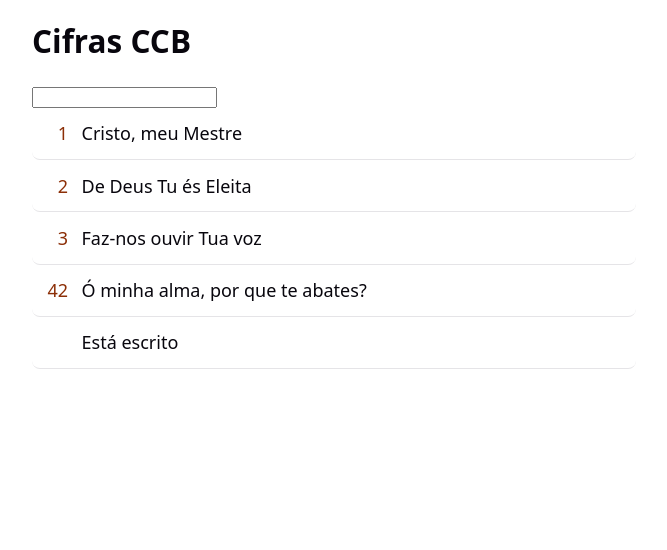
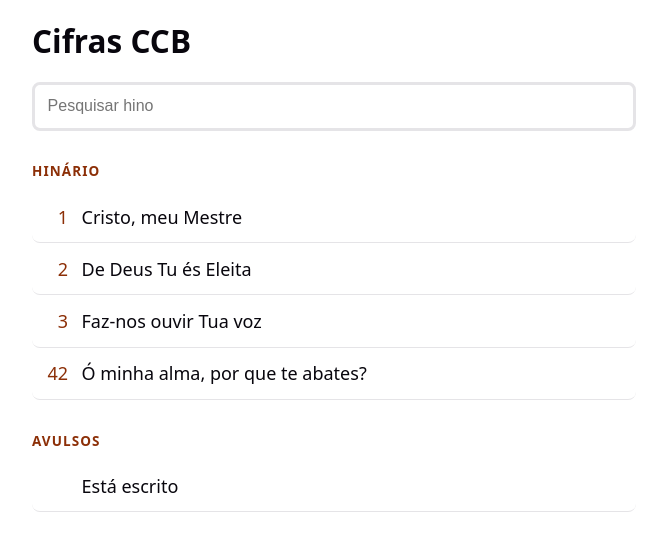
Before and after one commit to yvos77/cifras_ccb, a React (Vite) app: page / in a window 1280 px wide. Shown: the top 550 px of the page, without its empty margins (306-973 px from the left). Built offline with nearby package versions, Linux system fonts and the light colour scheme.

Commit message:
feat: agrupa lista por colecao e trata busca sem resultado

```diff
--- a/src/pages/ListaHinos.jsx
+++ b/src/pages/ListaHinos.jsx
@@ -26,16 +26,39 @@
   }, []);
 
 const visiveis = hinos.filter((hino) => combina(hino, texto));
+const hinario = visiveis.filter((hino) => hino.colecao === "hinario");
+const avulso = visiveis.filter((hino) => hino.colecao === "avulso");
+
 
   return (
     <div>
       <h1>Cifras CCB</h1>
-      <input value={texto} onChange={(e) => setTexto(e.target.value)} />
-      <ul>
-        {visiveis.map((hino) => (
-          <ItemHino key={hino.id} hino={hino} />
-        ))}
-      </ul>
+      <input className="busca" placeholder="Pesquisar hino" value={texto} onChange={(e) => setTexto(e.target.value)} />
+      {visiveis.length === 0 && (
+        <>
+          <p>Nenhum hino encontrado para "{texto}"</p>
+        </>
+      )}
+      {hinario.length > 0 && (
+        <>
+          <h2>Hinário</h2>
+          <ul>
+            {hinario.map((hino) => (
+              <ItemHino key={hino.id} hino={hino} />
+            ))}
+          </ul>
+        </>
+      )}
+      {avulso.length > 0 && (
+        <>
+          <h2>Avulsos</h2>
+          <ul>
+            {avulso.map((hino) => (
+              <ItemHino key={hino.id} hino={hino} />
+            ))}
+          </ul>
+        </>
+      )}
     </div>
   );
 }
--- a/src/pages/PaginaHino.jsx
+++ b/src/pages/PaginaHino.jsx
@@ -1,6 +1,7 @@
 import { useParams, Link } from "react-router-dom";
 import { buscarPorSlug } from "../data/repositorio";
 import { useState, useEffect } from "react";
+import LinhaCifra from "../components/LinhaCifra";
 
 function ordenar(secoes) {
 
@@ -48,12 +49,12 @@
             <h1>{hino.nome}</h1>
             <div>
                 {secoesExibidas.map((secao, i) => (
-                    <div key={i}>
-                        <h2>
+                    <div className="secao" key={i}>
+                        {/* <h2>
                             {secao.tipo}
-                        </h2>
+                        </h2> */}
                         {secao.linhas.map((linha, j) => (
-                            <p key={j}>{linha}</p>
+                            <LinhaCifra key={j} linha={linha} />
                         ))}
                     </div>
                 ))}
```
